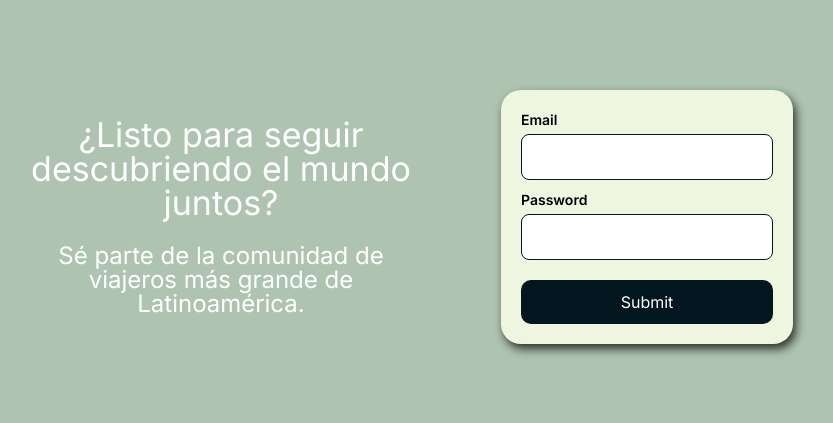
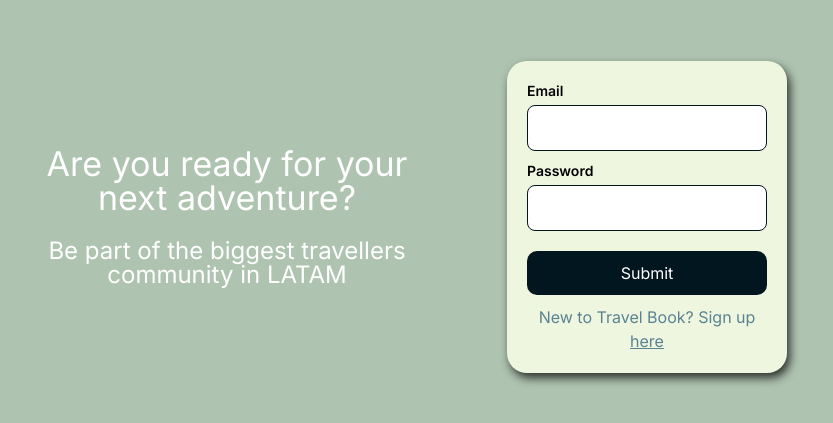
Before and after one commit to robertmedinasb/travel-book, a Next.js app: page /log-in in a window 1280 px wide. Shown: the part 183-606 px from the top of the page, without its empty margins (233-1066 px from the left). Built offline with nearby package versions, Linux system fonts and the light colour scheme.

Commit message:
feat: add links and change some login form styles
redirection link to signup from login form
redicrect to signup when login is completed
change some styles in login form

```diff
--- a/src/app/log-in/page.tsx
+++ b/src/app/log-in/page.tsx
@@ -4,8 +4,8 @@ import { FormViewLayout } from '../layouts/FormView/FormView';
 export default function LogIn() {
   return (
     <FormViewLayout
-      title="¿Listo para seguir descubriendo el mundo juntos?"
-      description="Sé parte de la comunidad de viajeros más grande de Latinoamérica."
+      title="Are you ready for your next adventure?"
+      description="Be part of the biggest travellers community in LATAM"
     >
       <LogInForm />
     </FormViewLayout>
--- a/src/components/LogInForm/LogInForm.tsx
+++ b/src/components/LogInForm/LogInForm.tsx
@@ -3,6 +3,8 @@
 import { useLoginForm } from './state/useLoginForm';
 import { TextField } from '../TextField/TextField';
 import loginFormStyles from './styles/LoginForm.module.scss';
+import Link from 'next/link';
+import { EMAIL_REGEX } from '@/utils/constants';
 
 export const LogInForm = () => {
   const { form, handleSubmit } = useLoginForm();
@@ -14,6 +16,8 @@ export const LogInForm = () => {
         fieldName="email"
         placeholder="example@email.com"
         title="Email"
+        regex={EMAIL_REGEX}
+        required
       />
       <TextField
         form={form}
@@ -21,10 +25,18 @@ export const LogInForm = () => {
         placeholder="type your password here"
         title="Password"
         type="password"
+        required
       />
       <button type="submit" className={loginFormStyles.submitButton}>
         Submit
       </button>
+      <ul className={loginFormStyles.redirectionLinks}>
+        <li className={loginFormStyles.redirectionLink}>
+          <p className="text-center">
+            New to Travel Book? Sign up <Link href={'/sign-up'}>here</Link>
+          </p>
+        </li>
+      </ul>
     </form>
   );
 };
--- a/src/components/LogInForm/state/useLoginForm.ts
+++ b/src/components/LogInForm/state/useLoginForm.ts
@@ -1,5 +1,6 @@
 import { UseFormReturn, useForm } from 'react-hook-form';
 import { LoginForm } from '../types/LoginForm';
+import { useRouter } from 'next/navigation';
 
 interface UseLoginFormState {
   form: UseFormReturn<LoginForm>;
@@ -7,13 +8,15 @@ interface UseLoginFormState {
 }
 
 export const useLoginForm = (): UseLoginFormState => {
+  const router = useRouter();
+
   const form = useForm<LoginForm>({
     mode: 'onBlur',
     reValidateMode: 'onBlur',
   });
 
   const handleSubmit = form.handleSubmit(async (data) => {
-    console.log({ data });
+    router.push('/sign-up');
   });
 
   return { form, handleSubmit };
--- a/src/components/LogInForm/styles/LoginForm.module.scss
+++ b/src/components/LogInForm/styles/LoginForm.module.scss
@@ -3,7 +3,7 @@
 .form {
   width: fit-content;
   margin: 50px auto;
-  min-width: 250px;
+  width: 280px;
   display: flex;
   flex-direction: column;
   align-items: center;
@@ -23,3 +23,15 @@
   border-radius: 10px;
   margin-top: 10px;
 }
+
+.redirectionLinks {
+  display: flex;
+  align-items: center;
+}
+
+.redirectionLink {
+  color: $primary-color;
+  a {
+    text-decoration: underline;
+  }
+}
--- a/src/components/TextField/TextField.tsx
+++ b/src/components/TextField/TextField.tsx
@@ -11,24 +11,37 @@ interface TextFieldProps {
   form: UseFormReturn<LoginForm>;
   fieldName: keyof LoginForm;
   type?: 'text' | 'password';
+  regex?: RegExp;
+  required?: boolean;
 }
 
 export const TextField: FC<TextFieldProps> = ({
   form,
   title,
   fieldName,
+  required,
   type = 'text',
+  regex = /\w*/,
 }) => {
+  const {
+    formState: { errors },
+  } = form;
+
   return (
     <div className="flex flex-col gap-1 w-full">
       <label className="font-semibold text-sm" htmlFor={fieldName}>
         {title}
       </label>
       <input
-        className={textFieldStyles.textField}
+        className={`${errors[fieldName]?.ref ? textFieldStyles.error : ''} ${
+          textFieldStyles.textField
+        }`}
         id={fieldName}
         type={type}
-        {...form.register(fieldName)}
+        {...form.register(fieldName, {
+          required,
+          pattern: regex,
+        })}
       />
     </div>
   );
--- a/src/components/TextField/styles/TextField.module.scss
+++ b/src/components/TextField/styles/TextField.module.scss
@@ -6,3 +6,7 @@
   border-radius: 8px;
   width: 100%;
 }
+
+.error {
+  border-color: $error;
+}
--- a/src/styles/colors.module.scss
+++ b/src/styles/colors.module.scss
@@ -5,3 +5,4 @@ $secondary-color: #AEC3B0;
 $beige: #EFF6E0;
 $white: #ffffff;
 $black: #000000;
+$error: #B00020;
--- /dev/null
+++ b/src/utils/constants.ts
@@ -0,0 +1,3 @@
+const EMAIL_REGEX = /^[a-z0-9._%+-]+@[a-z0-9.-]+\.[a-z]{2,4}$/;
+
+export { EMAIL_REGEX };
```
